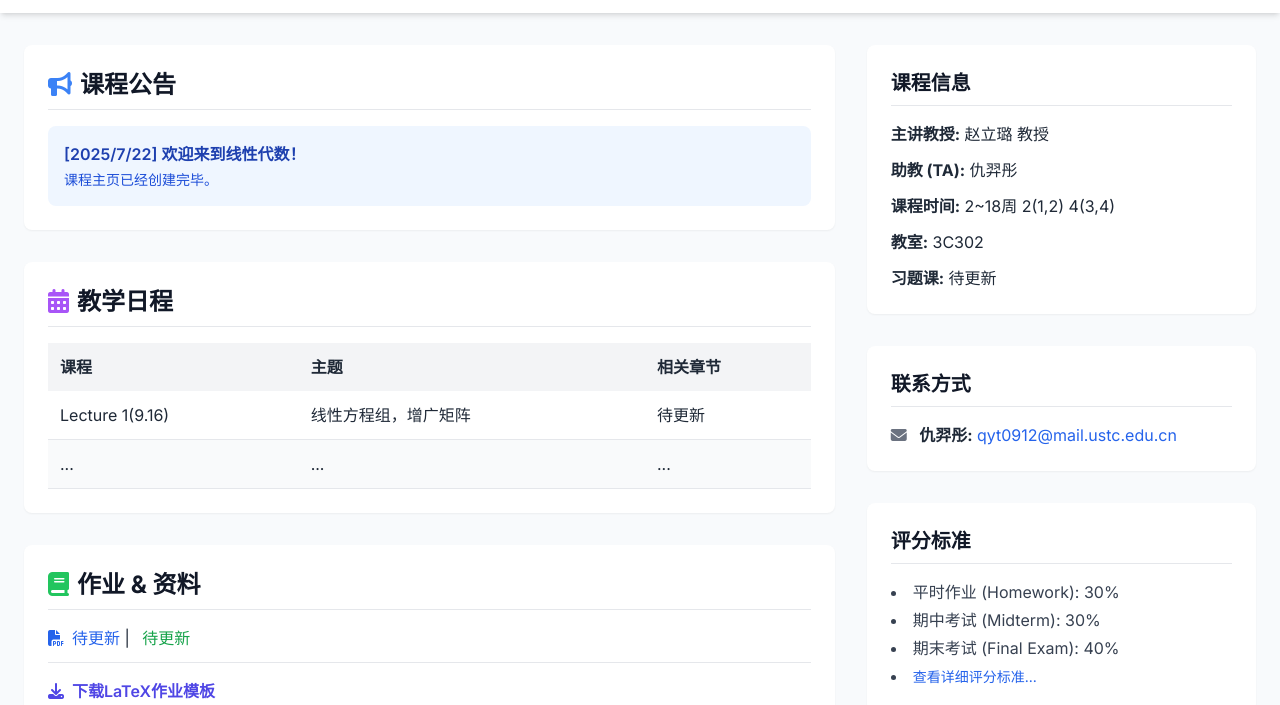
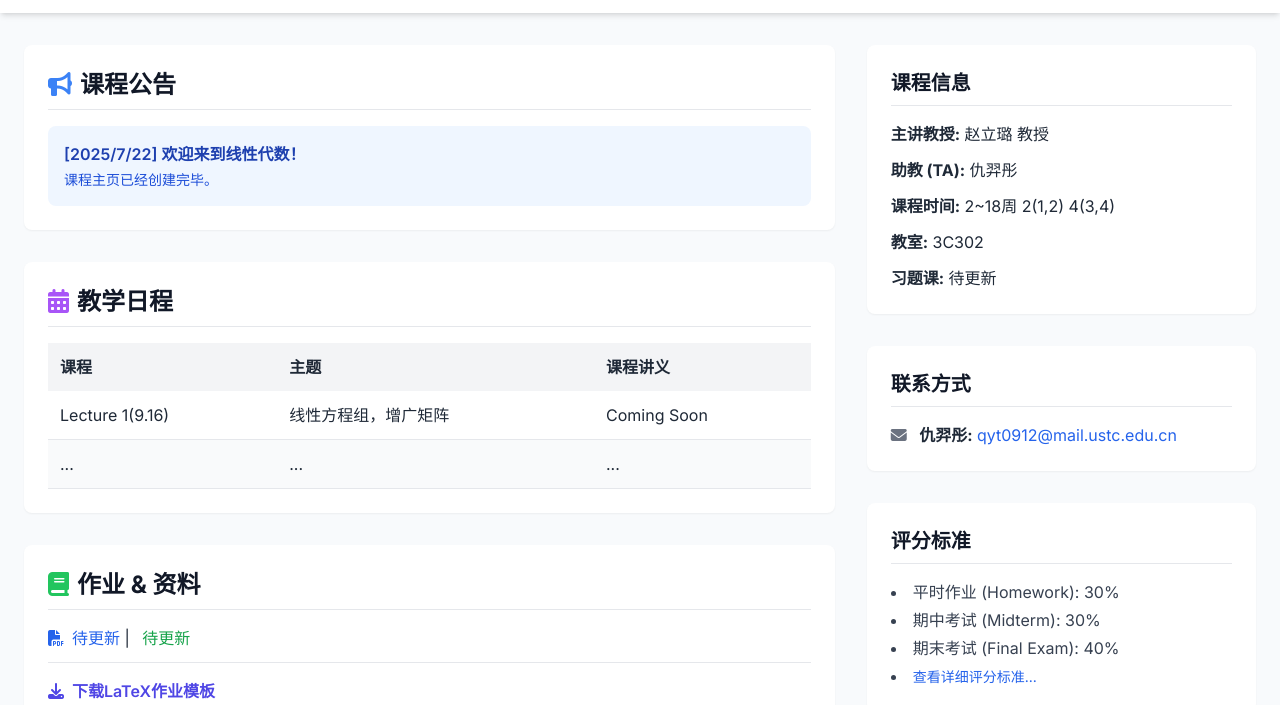
Before and after one commit to CreepierChunk37/2025FallLinearAlgebra, a plain HTML site: page index.html in a window 1280 px wide. Shown: the part 95-800 px from the top of the page. Drawn offline with nearby package versions, Linux system fonts and the light colour scheme.

Commit message:
Update index.html

```diff
--- a/index.html
+++ b/index.html
@@ -77,14 +77,14 @@
                                 <tr class="bg-gray-100">
                                     <th class="p-3 font-semibold">课程</th>
                                     <th class="p-3 font-semibold">主题</th>
-                                    <th class="p-3 font-semibold">相关章节</th>
+                                    <th class="p-3 font-semibold">课程讲义</th>
                                 </tr>
                             </thead>
                             <tbody>
                                 <tr class="border-b">
                                     <td class="p-3">Lecture 1(9.16)</td>
                                     <td class="p-3">线性方程组，增广矩阵</td>
-                                    <td class="p-3">待更新</td>
+                                    <td class="p-3">Coming Soon</td>
                                 </tr>
 
                                  <tr class="border-b bg-gray-50">
```
